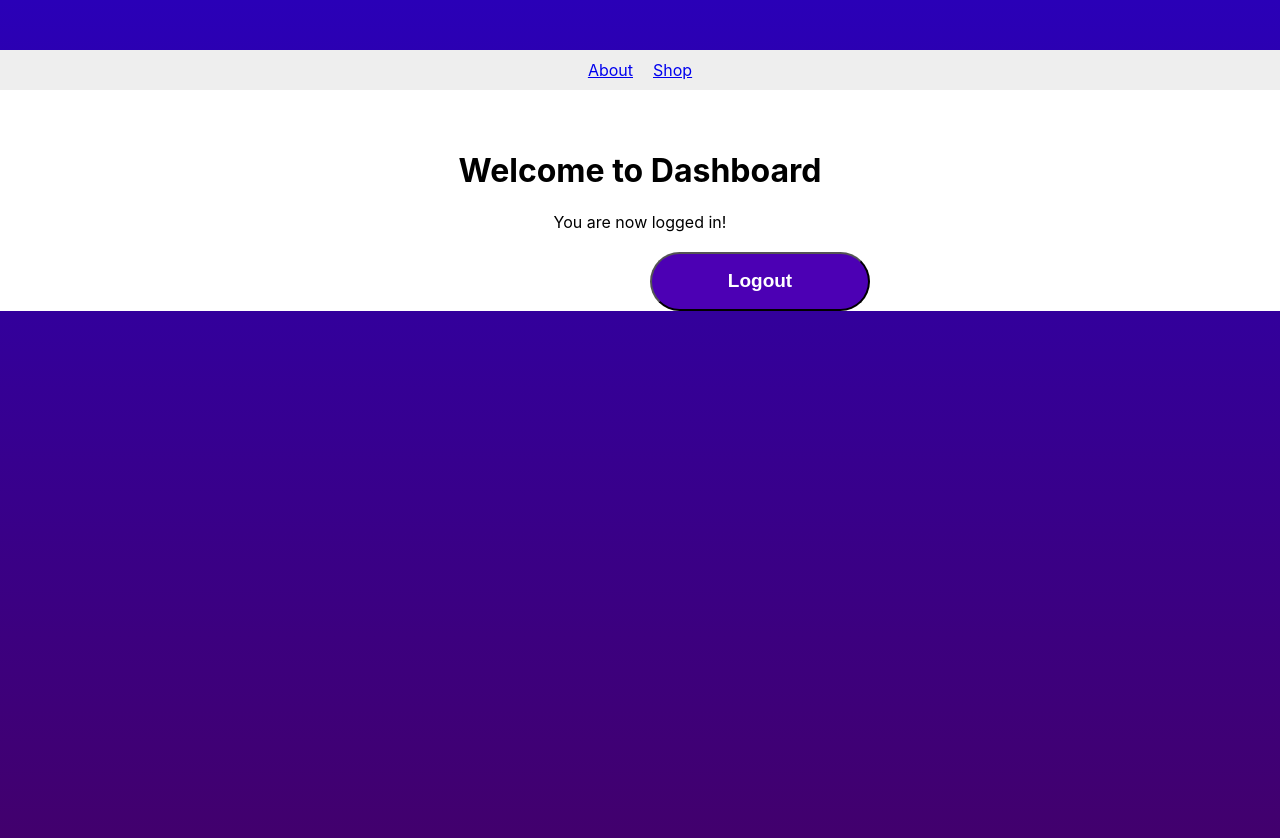
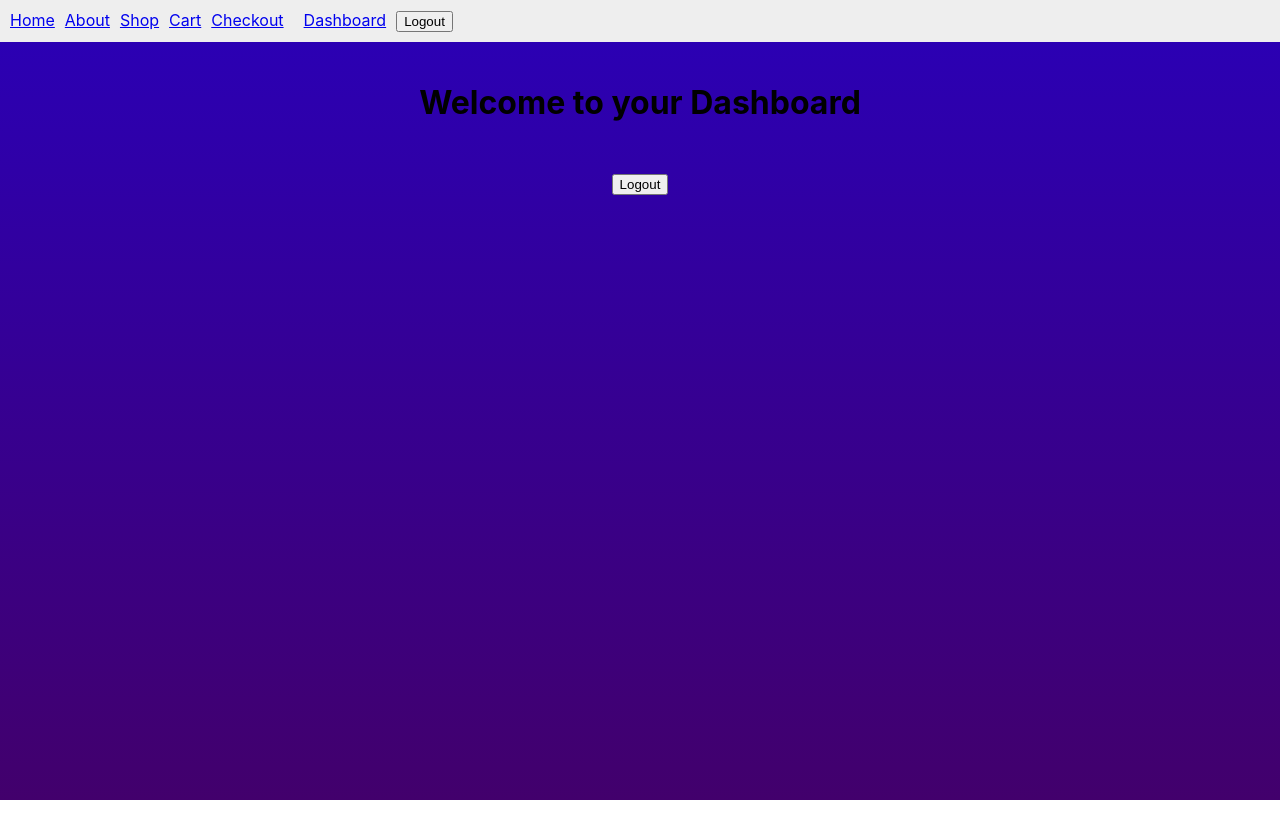
Before and after one commit to bharsayantani/myform, a React (Create React App) app: page /dashboard in a window 1280 px wide. Shown: the top 838 px of the page. After the commit the page ends 800 px from the top, so only its background shows below. Built offline with nearby package versions, Linux system fonts and the light colour scheme; sample sign-in values are in the browser's storage.

Commit message:
fifth with navbar commit

```diff
--- a/src/App.js
+++ b/src/App.js
@@ -1,19 +1,35 @@
-import logo from './logo.svg';
-import './App.css';
-import { BrowserRouter as Router, Routes, Route } from 'react-router-dom';
+import { BrowserRouter as Router, Routes, Route, Navigate } from 'react-router-dom';
+import { CartProvider } from './Contexts/CartContext';
+import Navbar from './Components/Navbar';
 import LoginSignup from './Components/LoginSignup';
 import ForgotPassword from './Components/ForgotPassword';
-import Dashboard from './Components/Dashboard';
 import ProtectedRoute from './Components/ProtectedRoute';
+
+import Home from './Pages/Home';
 import About from './Pages/About';
+import Dashboard from './Pages/Dashboard';
 import Shop from './Pages/Shop';
+import Cart from './Pages/Cart';
+import Checkout from './Pages/Checkout';
 
 function App() {
+  const token = localStorage.getItem("token");
+
   return (
+    <CartProvider>
       <Router>
+        <Navbar />
         <Routes>
-        <Route path="/" element={<LoginSignup />} />
+          <Route path="/" element={<Home />} />
+          <Route path="/about" element={<About />} />
+
+          {/* Redirect to dashboard if already logged in */}
+          <Route
+            path="/auth"
+            element={token ? <Navigate to="/dashboard" /> : <LoginSignup />}
+          />
           <Route path="/forgot-password" element={<ForgotPassword />} />
+
           <Route
             path="/dashboard"
             element={
@@ -22,10 +38,33 @@ function App() {
               </ProtectedRoute>
             }
           />
-         <Route path="/dashboard/about" element={<About />} />
-         <Route path="/dashboard/shop" element={<Shop />} />
+          <Route
+            path="/shop"
+            element={
+              <ProtectedRoute>
+                <Shop />
+              </ProtectedRoute>
+            }
+          />
+          <Route
+            path="/cart"
+            element={
+              <ProtectedRoute>
+                <Cart />
+              </ProtectedRoute>
+            }
+          />
+          <Route
+            path="/checkout"
+            element={
+              <ProtectedRoute>
+                <Checkout />
+              </ProtectedRoute>
+            }
+          />
         </Routes>
       </Router>
+    </CartProvider>
   );
 }
 
--- a/src/Components/Dashboard.jsx
+++ /dev/null
@@ -1,36 +0,0 @@
-import React from 'react';
-import { Link, Routes, Route } from "react-router-dom";
-import About from "../Pages/About";
-import Shop from "../Pages/Shop";
-
-const Dashboard = () => {
-  return (
-    <div style={{ textAlign: 'center', marginTop: '50px', backgroundColor: 'white' }}>
-      <nav style={{ padding: "10px", background: "#eee" }}>
-        <Link to="about" style={{ marginRight: "20px" }}>About</Link>
-        <Link to="shop">Shop</Link>
-      </nav>
-
-      <div style={{ padding: "20px" }}>
-        <Routes>
-          <Route path="about" element={<About />} />
-          <Route path="shop" element={<Shop />} />
-        </Routes>
-      </div>
-
-
-      <h1>Welcome to Dashboard</h1>
-      <p>You are now logged in!</p>
-      <div className="submit-button-logout">
-        <button onClick={() => {
-            localStorage.removeItem("token");
-            window.location.href = "/";
-            }}>
-            Logout
-        </button>
-      </div>
-    </div>
-  );
-};
-
-export default Dashboard;
--- /dev/null
+++ b/src/Components/Navbar.jsx
@@ -0,0 +1,35 @@
+import React from 'react';
+import { Link } from 'react-router-dom';
+
+const Navbar = () => {
+  const token = localStorage.getItem("token");
+
+  return (
+    <nav style={{ padding: '10px', background: '#eee' }}>
+      <Link to="/" style={{ marginRight: '10px' }}>Home</Link>
+      <Link to="/about" style={{ marginRight: '10px' }}>About</Link>
+      <Link to="/shop" style={{ marginRight: '10px' }}>Shop</Link>
+      <Link to="/cart" style={{ marginRight: '10px' }}>Cart</Link>
+      <Link to="/checkout" style={{ marginRight: '10px' }}>Checkout</Link>
+
+      {token ? (
+        <>
+          <Link to="/dashboard" style={{ marginLeft: '10px' }}>Dashboard</Link>
+          <button
+            onClick={() => {
+              localStorage.removeItem("token");
+              window.location.href = "/";
+            }}
+            style={{ marginLeft: '10px' }}
+          >
+            Logout
+          </button>
+        </>
+      ) : (
+        <Link to="/auth" style={{ marginLeft: '10px' }}>Login / Sign Up</Link>
+      )}
+    </nav>
+  );
+};
+
+export default Navbar;
--- a/src/Components/ProtectedRoute.jsx
+++ b/src/Components/ProtectedRoute.jsx
@@ -1,11 +1,14 @@
 import React from 'react';
-import { Navigate } from 'react-router-dom';
+import { Navigate, useLocation } from 'react-router-dom';
 
 const ProtectedRoute = ({ children }) => {
   const token = localStorage.getItem("token");
+  const location = useLocation();
+
   if (!token) {
-    return <Navigate to="/" />;
+    return <Navigate to="/auth" state={{ from: location }} />;
   }
+
   return children;
 };
 
--- /dev/null
+++ b/src/Contexts/CartContext.jsx
@@ -0,0 +1,18 @@
+// src/contexts/CartContext.js
+import React, { createContext, useState } from 'react';
+
+export const CartContext = createContext();
+
+export const CartProvider = ({ children }) => {
+  const [cart, setCart] = useState([]);
+
+  const addToCart = (product) => setCart((prev) => [...prev, product]);
+  const removeFromCart = (id) => setCart((prev) => prev.filter(p => p.id !== id));
+  const clearCart = () => setCart([]);
+
+  return (
+    <CartContext.Provider value={{ cart, addToCart, removeFromCart, clearCart }}>
+      {children}
+    </CartContext.Provider>
+  );
+};
--- /dev/null
+++ b/src/Pages/Cart.jsx
@@ -0,0 +1,38 @@
+// src/Pages/Cart.jsx
+
+import React, { useContext } from 'react';
+import { CartContext } from '../Contexts/CartContext';
+
+const Cart = () => {
+  const { cart, removeFromCart, clearCart } = useContext(CartContext);
+  const total = cart.reduce((sum, item) => sum + item.price, 0);
+
+  return (
+   <div style={{ paddingLeft: '50px', marginTop: '50px', backgroundColor: 'white' }}>
+      <h2>Your Cart</h2>
+      {cart.length === 0 ? (
+        <p>Your cart is empty.</p>
+      ) : (
+        <>
+          {cart.map((item) => (
+            <div key={item.id} style={{ borderBottom: '1px solid #ddd', padding: '10px 0' }}>
+              {/* ✅ Show product image */}
+              <img
+                src={item.image}
+                alt={item.title}
+                style={{ width: '80px', height: '80px', objectFit: 'cover', marginRight: '10px' }}
+              />
+              <h4>{item.title}</h4>
+              <p>${item.price}</p>
+              <button onClick={() => removeFromCart(item.id)}>Remove</button>
+            </div>
+          ))}
+          <h3>Total: ${total.toFixed(2)}</h3>
+          <button onClick={clearCart}>Clear Cart</button>
+        </>
+      )}
+    </div>
+  );
+};
+
+export default Cart;
--- /dev/null
+++ b/src/Pages/Dashboard.jsx
@@ -0,0 +1,21 @@
+import React from 'react';
+import { Link } from 'react-router-dom';
+
+const Dashboard = () => {
+  const handleLogout = () => {
+    localStorage.removeItem("token");
+    window.location.href = "/"; // Redirect to login page
+  };
+
+  return (
+    <div style={{ padding: "20px", textAlign: "center" }}>
+      <h1>Welcome to your Dashboard</h1>
+
+       <button onClick={handleLogout} style={{ marginTop: "30px" }}>
+        Logout
+      </button>
+    </div>
+  );
+};
+
+export default Dashboard;
--- /dev/null
+++ b/src/Pages/Home.jsx
@@ -0,0 +1,12 @@
+import React from 'react';
+
+const Home = () => {
+  return (
+    <div style={{ textAlign: 'center' }}>
+      <h1>Welcome to Our Store</h1>
+      <p>Click "Login / Sign Up" on the navbar to get started.</p>
+    </div>
+  );
+};
+
+export default Home;
--- a/src/Pages/Shop.jsx
+++ b/src/Pages/Shop.jsx
@@ -1,8 +1,10 @@
-import React, { useEffect, useState } from 'react';
+import React, { useEffect, useState , useContext } from 'react';
 import axios from 'axios';
+import { CartContext } from '../Contexts/CartContext';
 
 const Shop = () => {
   const [products, setProducts] = useState([]);
+ const { cart, addToCart } = useContext(CartContext);;
 
   useEffect(() => {
     axios.get('https://api.escuelajs.co/api/v1/products')
@@ -10,18 +12,34 @@ const Shop = () => {
       .catch((err) => console.error("Error fetching products:", err));
   }, []);
 
+
+
   return (
     <div style={{ textAlign: 'center', marginTop: '50px', backgroundColor: 'white' }}>
       <h2>Shop</h2>
+    {/* 🛒 Cart Summary */}
+      <div style={{ textAlign: 'right', marginBottom: '10px' }}>
+      <p><strong>Cart Items:</strong> {cart.length}</p>
+      </div>
+
+      {/* 🛍️ Product List */}
       {products.length === 0 ? (
         <p>Loading products...</p>
       ) : (
         <div style={{ display: 'flex', flexWrap: 'wrap', gap: '15px' }}>
           {products.map((product) => (
             <div key={product.id} style={{ border: '1px solid #ccc', padding: '10px', width: '200px' }}>
-              <img src={product.images[0]} alt={product.title} style={{ width: '100%', height: '150px', objectFit: 'cover' }} />
+              <img
+                src={product.images[0]}
+                alt={product.title}
+                style={{ width: '100%', height: '150px', objectFit: 'cover' }}
+              />
               <h4>{product.title}</h4>
               <p>${product.price}</p>
+              <button onClick={() => addToCart({  id: product.id,  title: product.title,  price: product.price,  image: product.images[0] // ✅ save image
+})}>
+  Add to Cart
+</button>
             </div>
           ))}
         </div>
```
Also changed, not shown: src/Pages/Checkout.jsx (added). Lines whose indentation alone changed are shown as unchanged.
